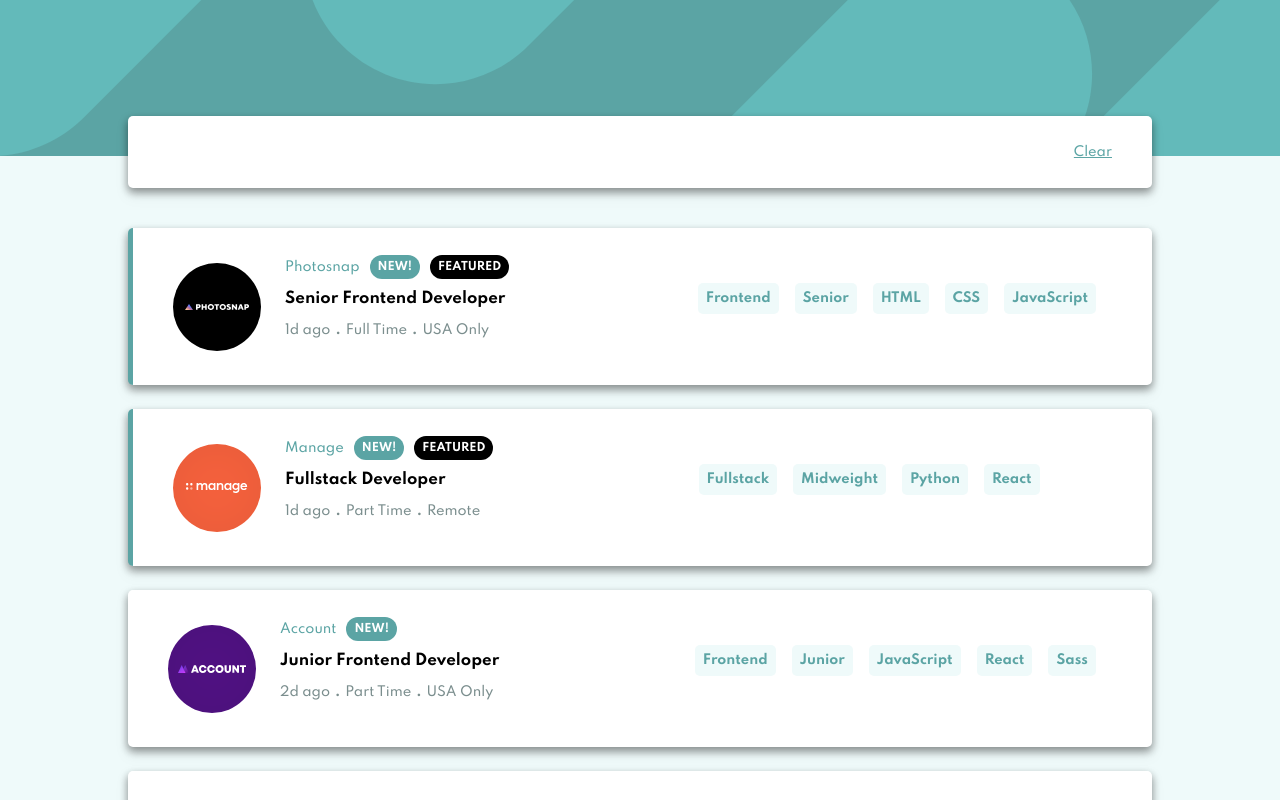
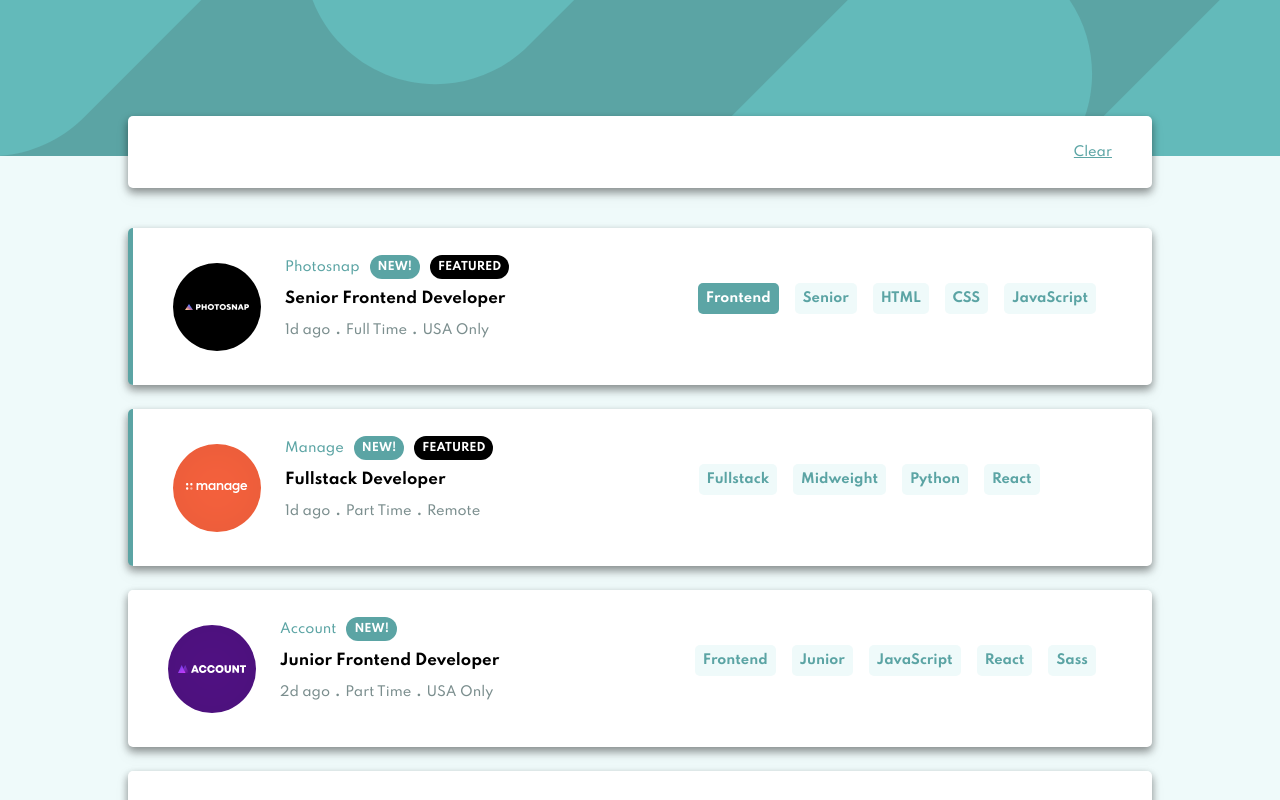
Before and after one commit to nityagulati/job-listings-app, a Vue app: page / in a window 1280 px wide. In both pictures the pointer is over the element 738 px from the left and 298 px from the top of the page. Shown: the top 800 px of the page. Built offline with nearby package versions, Linux system fonts and the light colour scheme.

Commit message:
add filter tag hover styles

```diff
--- a/src/assets/styles/_fragments.scss
+++ b/src/assets/styles/_fragments.scss
@@ -56,4 +56,9 @@ span.tag {
     -ms-border-radius: 5px;
     -o-border-radius: 5px;
     cursor: pointer;
+
+    &:hover {
+        background: #5ca5a5;
+        color: #ffffff;
+    }
 }
--- a/src/components/FilterBar.vue
+++ b/src/components/FilterBar.vue
@@ -55,6 +55,11 @@ export default {
 span.tag.filter-tag {
     cursor: default;
     padding-right: 0;
+
+    &:hover {
+        background: $color--base;
+        color: $color--primary;
+    }
 }
 
 .tag--close {
@@ -70,5 +75,4 @@ span.tag.filter-tag {
         background: #000000;
     }
 }
-
 </style>
```
